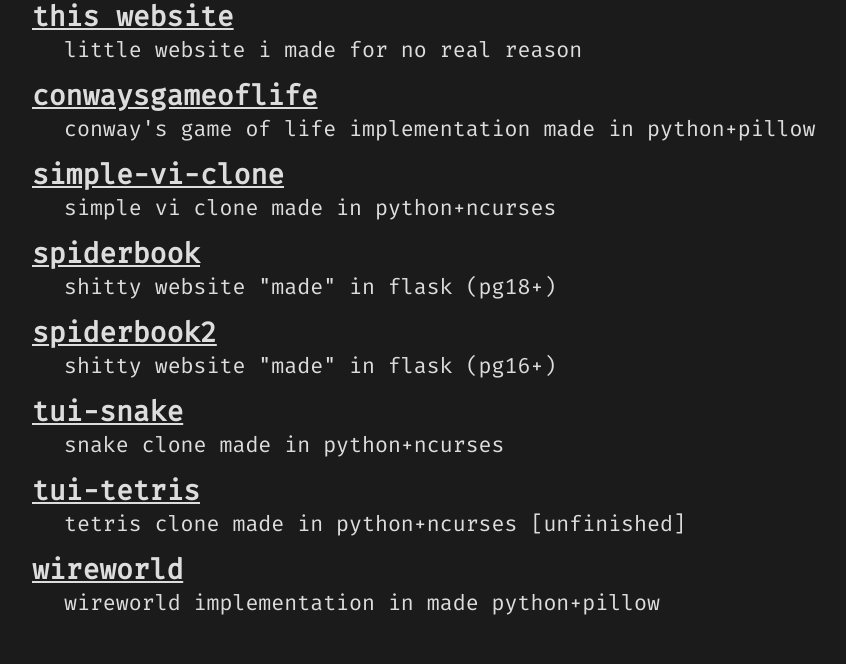
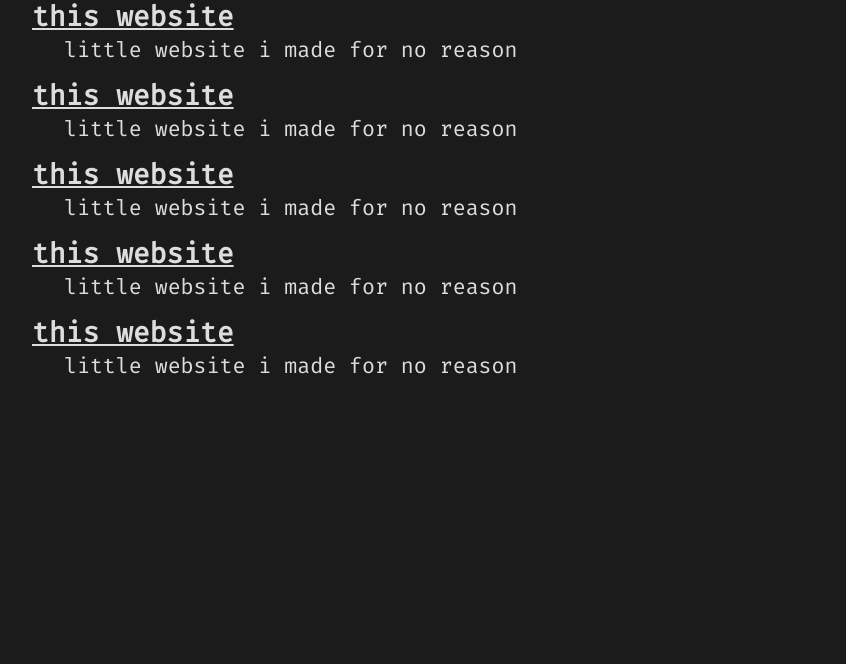
Before and after one commit to nicey0/website, a Flask app: page /projects in a window 1280 px wide. Shown: the part 148-812 px from the top of the page, without its empty margins (32-878 px from the left). After the commit the page ends 522 px from the top, so only its background shows below. Run offline with Flask 2, Linux system fonts and the light colour scheme.

Commit message:
projects file link!

```diff
--- /dev/null
+++ b/website/data/projects.txt
@@ -0,0 +1,14 @@
+website::this website
+little website i made for no reason
+---
+website::this website
+little website i made for no reason
+---
+website::this website
+little website i made for no reason
+---
+website::this website
+little website i made for no reason
+---
+website::this website
+little website i made for no reason
--- a/website/main.py
+++ b/website/main.py
@@ -28,12 +28,25 @@ def delete():
 
 @bp.route('/projects')
 def projects():
-    return render_template('main/projects.html')
+    p = []
+    with open('website/data/projects.txt') as f:
+        for section in f.read().split("---"):
+            print("-"*100)
+            print(section.strip().split('\n'))
+            print("-"*100)
+            top, description = section.strip().split('\n')
+            github, name = top.split('::')
+            p.append({"github": github, "name": name, "description": description})
+    return render_template('main/projects.html', p=p)
 
 @bp.route('/about')
 def about():
+    with open('website/data/about.txt') as f:
+        print(f.read())
     return render_template('main/about.html')
 
 @bp.route('/contact')
 def contact():
+    with open('website/data/contact.txt') as f:
+        print(f.read())
     return render_template('main/contact.html')
--- a/website/static/base.css
+++ b/website/static/base.css
@@ -160,7 +160,7 @@ main {
 
 /* FLASH */
 .flash {
-    padding: 0.75rem;
+    padding: 0.5rem;
     background-color: #551111;
 }
 
--- a/website/templates/main/projects.html
+++ b/website/templates/main/projects.html
@@ -3,36 +3,38 @@
 {% block header %}projects{% endblock header %}
 
 {% block body %}
-    <section class="st">
-        <h2><a href="https://github.com/nicey0/website">this website</a></h2>
-        <p>little website i made for no real reason</p>
-    </section>
-    <section class="st">
-        <h2><a href="https://github.com/nicey0/conwaysgameoflife">conwaysgameoflife</a></h2>
-        <p>conway's game of life implementation made in python+pillow</p>
-    </section>
-    <section class="st">
-        <h2><a href="https://github.com/nicey0/simple-vi-clone">simple-vi-clone</a></h2>
-        <p>simple vi clone made in python+ncurses</p>
-    </section>
-    <section class="st">
-        <h2><a href="https://github.com/nicey0/spiderbook">spiderbook</a></h2>
-        <p>shitty website "made" in flask (pg18+)</p>
-    </section>
-    <section class="st">
-        <h2><a href="https://github.com/nicey0/spiderbook2">spiderbook2</a></h2>
-        <p>shitty website "made" in flask (pg16+)</p>
-    </section>
-    <section class="st">
-        <h2><a href="https://github.com/nicey0/tui-snake">tui-snake</a></h2>
-        <p>snake clone made in python+ncurses</p>
-    </section>
-    <section class="st">
-        <h2><a href="https://github.com/nicey0/tui-tetris">tui-tetris</a></h2>
-        <p>tetris clone made in python+ncurses [unfinished]</p>
-    </section>
-    <section class="st">
-        <h2><a href="https://github.com/nicey0/wireworld">wireworld</a></h2>
-        <p>wireworld implementation in made python+pillow</p>
-    </section>
+    {% for project in p %}
+        <section class="st">
+            <h2><a href="https://github.com/nicey0/{{ project['github'] }}">{{ project['name'] }}</a></h2>
+            <p>{{ project['description'] }}</p>
+        </section>
+    {% endfor %}
+    <!--<section class="st">-->
+        <!--<h2><a href="https://github.com/nicey0/conwaysgameoflife">conwaysgameoflife</a></h2>-->
+        <!--<p>conway's game of life implementation made in python+pillow</p>-->
+    <!--</section>-->
+    <!--<section class="st">-->
+        <!--<h2><a href="https://github.com/nicey0/simple-vi-clone">simple-vi-clone</a></h2>-->
+        <!--<p>simple vi clone made in python+ncurses</p>-->
+    <!--</section>-->
+    <!--<section class="st">-->
+        <!--<h2><a href="https://github.com/nicey0/spiderbook">spiderbook</a></h2>-->
+        <!--<p>shitty website "made" in flask (pg18+)</p>-->
+    <!--</section>-->
+    <!--<section class="st">-->
+        <!--<h2><a href="https://github.com/nicey0/spiderbook2">spiderbook2</a></h2>-->
+        <!--<p>shitty website "made" in flask (pg16+)</p>-->
+    <!--</section>-->
+    <!--<section class="st">-->
+        <!--<h2><a href="https://github.com/nicey0/tui-snake">tui-snake</a></h2>-->
+        <!--<p>snake clone made in python+ncurses</p>-->
+    <!--</section>-->
+    <!--<section class="st">-->
+        <!--<h2><a href="https://github.com/nicey0/tui-tetris">tui-tetris</a></h2>-->
+        <!--<p>tetris clone made in python+ncurses [unfinished]</p>-->
+    <!--</section>-->
+    <!--<section class="st">-->
+        <!--<h2><a href="https://github.com/nicey0/wireworld">wireworld</a></h2>-->
+        <!--<p>wireworld implementation in made python+pillow</p>-->
+    <!--</section>-->
 {% endblock body %}
```
Also changed, not shown: README.md, website/data/about.txt (added), website/data/contact.txt (added).
